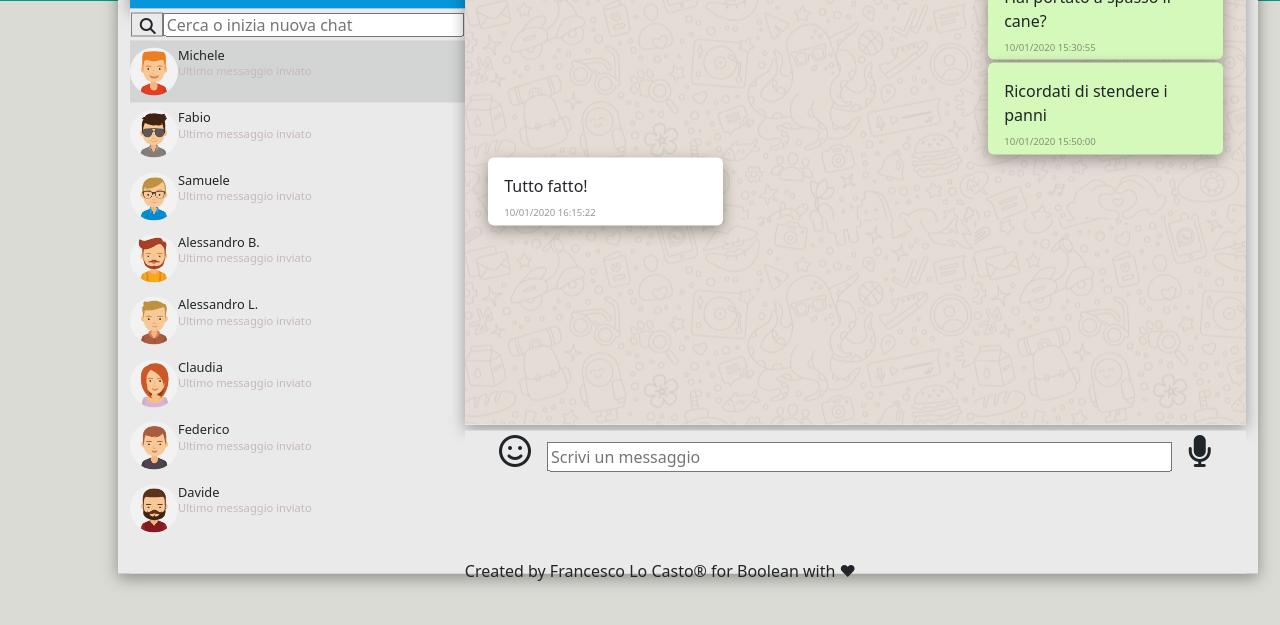
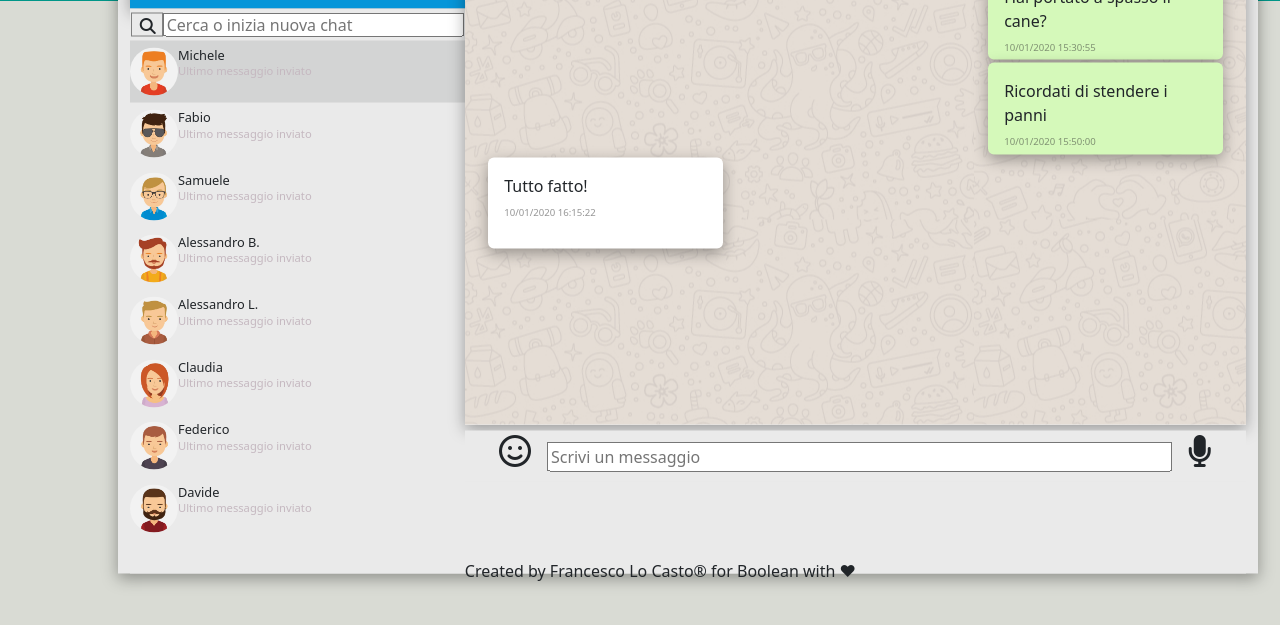
Before and after one commit to FrancescoLoCasto/vue-boolzapp, a plain HTML site: page index.html in a window 1280 px wide. Shown: the part 79-704 px from the top of the page. Drawn offline with nearby package versions, Linux system fonts and the light colour scheme.

Commit message:
fix height received message

```diff
--- a/css/style.css
+++ b/css/style.css
@@ -170,7 +170,7 @@
 
 .received {
    width: 30%;
-   height: 15%;
+   height: 20%;
    margin-left: 3%;
    padding: 1rem;
    border-radius: 6px;
```
